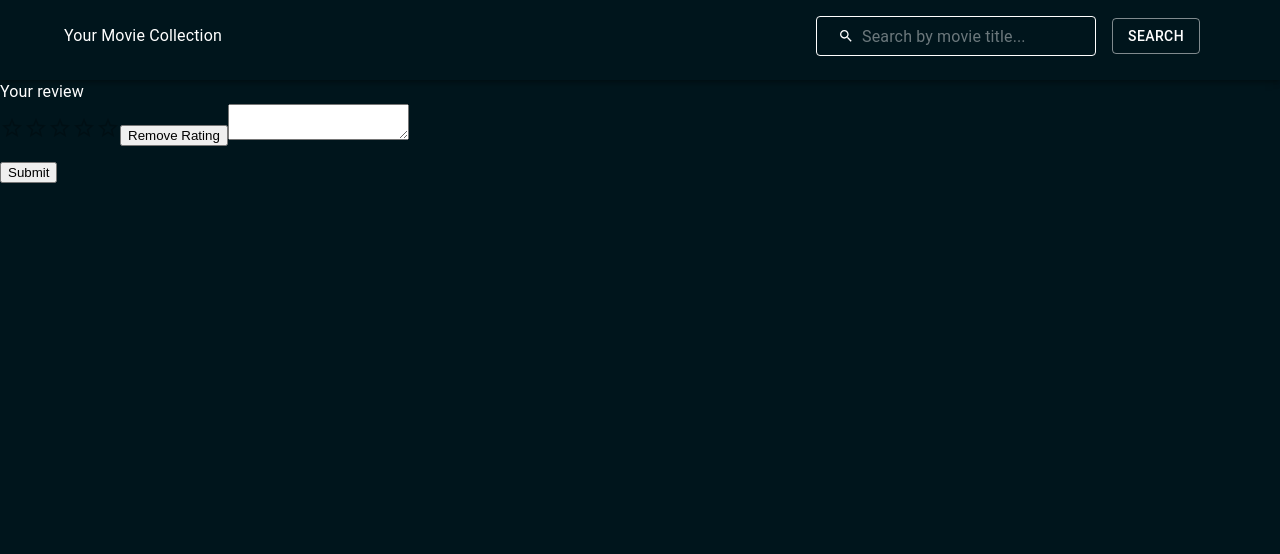
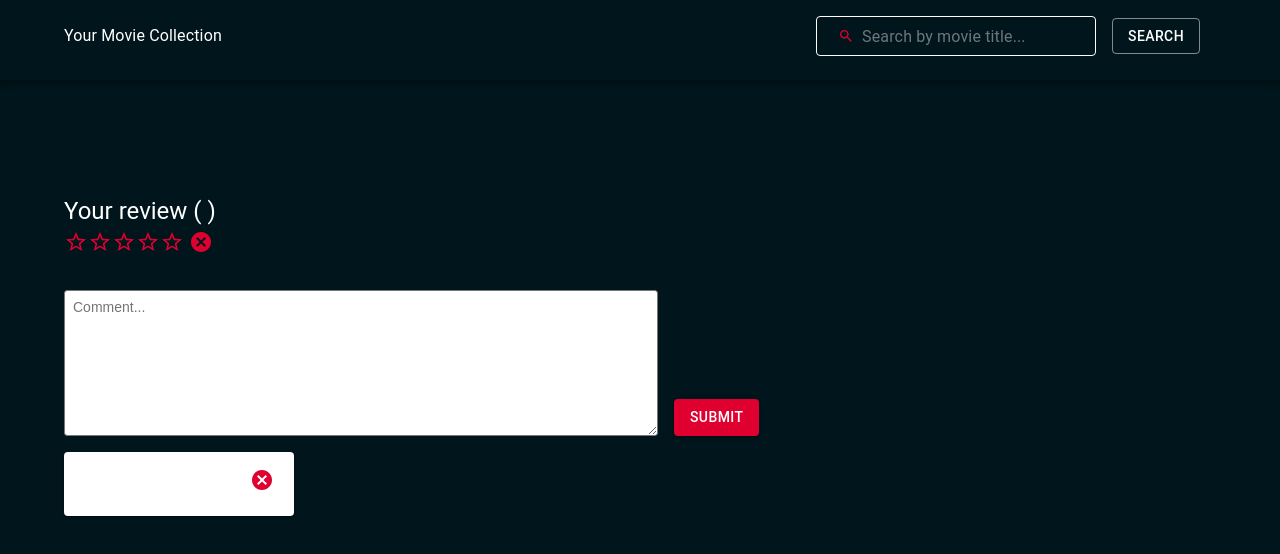
Before and after one commit to donkageorgieva/MovieApp, a React (Create React App) app in the folder client/: page /movies/1 in a window 1280 px wide. Shown: the top 554 px of the page. Built offline with nearby package versions, Linux system fonts and the light colour scheme; no server answers.

Commit message:
Final UI changes

```diff
--- a/client/src/components/details/Details.js
+++ b/client/src/components/details/Details.js
@@ -1,12 +1,19 @@
 import React, { useEffect } from "react";
 import { useParams } from "react-router-dom";
 import { useState } from "react";
-import { Rating, Box } from "@mui/material";
+import {
+  Rating,
+  Box,
+  Container,
+  TextareaAutosize,
+  CardContent,
+} from "@mui/material";
 import { useDispatch, useSelector } from "react-redux";
 import { Typography } from "@mui/material";
 import Movie from "../search/movie/Movie";
 import thunkActions from "../../store/movies/customThunk";
-
+import CancelIcon from "@mui/icons-material/Cancel";
+import { Button, TextField, Card } from "@mui/material";
 const Details = (props) => {
   const dispatch = useDispatch();
   const movie = useSelector((state) => state.details.movie);
@@ -130,31 +137,55 @@ const Details = (props) => {
             method: "GET",
             auth: true,
             getNotes: true,
-          },
-          userToken
-        )
-      );
+            fn: () => {
               dispatch(
                 thunkActions(
                   {
                     url: `http://localhost:8080/ratings/${movie.id}`,
                     method: "GET",
                     auth: true,
-
                     fetchRating: true,
+                  },
+                  userToken
+                )
+              );
+            },
           },
           userToken
         )
       );
     }
   }, [movie.id, dispatch, userToken]);
-
+  const movieElement = movie.name.length > 0 && (
+    <Movie
+      premiered={movie.premiered}
+      image={movie.image && movie.image}
+      genres={movie.genres}
+      movieId={movie.id.toString()}
+      runtime={movie.runtime}
+      summary={movie.summary}
+      url={movie.url}
+      name={movie.name}
+    />
+  );
   return (
     <React.Fragment>
-      <Typography>{movie ? movie.name : null}</Typography>
-      <Typography>Your review</Typography>
-      <Typography>{rating ? rating.value : null}</Typography>
-      <Box>
+      <Container
+        maxWidth="lg"
+        sx={{
+          my: "2rem",
+          justifyContent: "center",
+          display: "flex",
+          flexFlow: "column",
+          py: "4rem",
+        }}
+      >
+        {movie && movieElement}
+        <Box sx={{ my: "1rem" }}>
+          <Typography component="h4" variant="h5" sx={{ my: "0.2rem" }}>
+            Your review ( {rating && rating.value} )
+          </Typography>
+          <Box sx={{ display: "flex", alignItems: "center", my: "0.2rem" }}>
             {" "}
             <Rating
               variant="secondary"
@@ -162,28 +193,76 @@ const Details = (props) => {
               onChange={(event, newValue) => {
                 addRating(event, newValue);
               }}
+            />{" "}
+            <CancelIcon
+              sx={{
+                cursor: "pointer",
+                mx: "0.2em",
+              }}
+              onClick={removeRating}
             />
-        <button onClick={removeRating}>Remove Rating</button>
-        <textarea
+          </Box>
+        </Box>
+
+        <Box sx={{ display: "flex" }}>
+          <TextareaAutosize
             onChange={(e) => {
               setComment(e.target.value);
             }}
-        />
+            placeholder="Comment..."
+            style={{
+              width: "50%",
+              maxWidth: "100%",
+              height: "8rem",
+              margin: "1rem 0rem 1rem 0rem",
+              borderRadius: "0.2rem",
+              fontFamily: "sans-serif",
+              fontSize: "14px",
+              fontColor: "#00151c",
+              padding: "0.5rem",
+            }}
+          ></TextareaAutosize>
+          <Box
+            sx={{
+              m: "1rem",
+              display: "flex",
+              flexFlow: "column",
+              justifyContent: "end",
+            }}
+          >
+            <Button variant="contained" color="secondary" onClick={addNote}>
+              Submit
+            </Button>
+          </Box>
         </Box>
 
-      <ul>
+        <Card sx={{ width: "20%" }}>
           {" "}
           {movie.notes
             ? movie.notes.map((note) => {
                 return (
-                <div onClick={deleteNote.bind(null, note._id)}>
-                  <Typography>{note.comment}</Typography>
-                </div>
+                  <CardContent
+                    sx={{
+                      display: "flex",
+                      flexFlow: "row-reverse",
+                      alignItems: "center",
+                      justifyContent: "space-between",
+                    }}
+                  >
+                    <CancelIcon
+                      sx={{
+                        cursor: "pointer",
+                        mx: "0.2em",
+                      }}
+                      onClick={deleteNote.bind(null, note._id)}
+                    />
+                    <Typography color="primary.main">{note.comment}</Typography>
+                  </CardContent>
                 );
               })
             : null}
-      </ul>
-      <button onClick={addNote}>Submit</button>
+        </Card>
+      </Container>
     </React.Fragment>
   );
 };
--- a/client/src/components/main/favorites/Favorites.js
+++ b/client/src/components/main/favorites/Favorites.js
@@ -15,6 +15,7 @@ const Favorites = (props) => {
               image={!fav.image ? Cross : fav.image}
               key={fav.id}
               name={fav.name}
+              id={fav.movieId}
             />
           );
         })
--- a/client/src/components/main/favorites/favorite/Favorite.js
+++ b/client/src/components/main/favorites/favorite/Favorite.js
@@ -1,8 +1,10 @@
 import { Link } from "react-router-dom";
 const Favorite = (props) => {
-  const link = `/movies/${props.name}`;
   return (
-    <Link to={link} style={{ height: "15rem", width: "10rem" }}>
+    <Link
+      to={`/movies/${props.name}`}
+      style={{ height: "15rem", width: "10rem" }}
+    >
       <img
         src={props.image}
         alt={props.name}
--- a/client/src/components/search/Search.js
+++ b/client/src/components/search/Search.js
@@ -8,39 +8,7 @@ const Search = () => {
   const movies = useSelector((state) => state.movies.movies);
   const dispatch = useDispatch();
   const userToken = useSelector((state) => state.user.token);
-  const addFav = (movie) => {
-    dispatch(
-      thunkActions(
-        {
-          url: "http://localhost:8080/favorites",
-          method: "POST",
-          auth: true,
-          body: JSON.stringify({
-            name: movie.name,
-            movieId: movie.id,
-            genres: [...movie.genres],
-            image: movie.image && movie.image,
-          }),
-          addFav: true,
-        },
-        userToken
-      )
-    );
-  };
 
-  const removeFav = (movie) => {
-    dispatch(
-      thunkActions(
-        {
-          url: `http://localhost:8080/favorites/${movie.id}`,
-          method: "DELETE",
-          auth: true,
-          removeFav: true,
-        },
-        userToken
-      )
-    );
-  };
   const moviesElements =
     movies.length > 0 ? (
       movies.map((movie) => {
@@ -54,8 +22,6 @@ const Search = () => {
               url={movie.url}
               summary={movie.summary}
               runtime={movie.runtime}
-              addFav={addFav.bind(null, movie)}
-              removeFav={removeFav.bind(null, movie)}
               movieId={movie.id.toString()}
             />
           </ListItem>
--- a/client/src/store/details/details.js
+++ b/client/src/store/details/details.js
@@ -18,6 +18,7 @@ export const detailSlice = createSlice({
   initialState,
   reducers: {
     display(state, actions) {
+      console.log(actions.payload.movie);
       state.movie = {
         ...actions.payload.movie,
       };
@@ -38,6 +39,7 @@ export const detailSlice = createSlice({
       console.log(actions.payload, "removing");
     },
     setNotes(state, actions) {
+      console.log(actions.payload, "payload notes");
       state.movie.notes = actions.payload.notes.data.map((note) => {
         return {
           ...note,
@@ -45,24 +47,20 @@ export const detailSlice = createSlice({
       });
     },
     setRating(state, actions) {
-      console.log("set");
-      if (actions.payload.notes.data.length > 0) {
-        state.rating = {
-          value: parseInt(actions.payload.notes.data[0].value),
-          ...actions.payload.notes.data[0],
-        };
-      } else {
-        state.rating = {
-          ...state.rating.movieId,
-          value: 0,
-          ...state.rating._id,
-        };
-      }
+      console.log("set", actions.payload);
+      state.rating = {
+        value: !actions.payload.notes.data[0]
+          ? 0
+          : actions.payload.notes.data[0].value,
+        ...actions.payload.notes.data[0],
+      };
     },
     addRating(state, actions) {
-      console.log("add", actions.payload.notes.data[0]);
-
+      console.log("add", actions.payload, "add data");
       state.rating = {
+        value: !actions.payload.notes.data[0]
+          ? 0
+          : actions.payload.notes.data[0].value,
         ...actions.payload.notes.data[0],
       };
     },
--- a/client/src/store/movies/customThunk.js
+++ b/client/src/store/movies/customThunk.js
@@ -25,6 +25,7 @@ const thunkActions = (config, token = "") => {
           );
         }
         if (config.search) {
+          console.log(data, "data search");
           dispatch(
             moviesActions.setMovies({
               movies: data.map((movie) => {
@@ -76,12 +77,14 @@ const thunkActions = (config, token = "") => {
           );
         }
         if (config.addNote) {
-          console.log(data, "data from note adding");
           dispatch(
             detailsActions.comment({
               movie: data.data,
             })
           );
+          if (config.fn) {
+            config.fn();
+          }
         }
         if (config.display) {
           dispatch(
@@ -108,6 +111,9 @@ const thunkActions = (config, token = "") => {
               notes: data,
             })
           );
+          if (config.fn) {
+            config.fn();
+          }
         }
         if (config.addRating) {
           dispatch(
@@ -120,6 +126,7 @@ const thunkActions = (config, token = "") => {
           }
         }
         if (config.fetchRating) {
+          console.log(data);
           dispatch(
             detailsActions.setRating({
               notes: data,
--- a/client/src/theme/theme.js
+++ b/client/src/theme/theme.js
@@ -37,6 +37,13 @@ theme.components = {
       },
     },
   },
+  MuiSvgIcon: {
+    styleOverrides: {
+      root: {
+        color: secondaryColor,
+      },
+    },
+  },
 };
 
 export default theme;
```
Also changed, not shown: client/src/components/search/movie/Movie.js (+55 -8 lines), 1 other file (tests, documents, lock files or other folders). Lines whose indentation alone changed are shown as unchanged.
